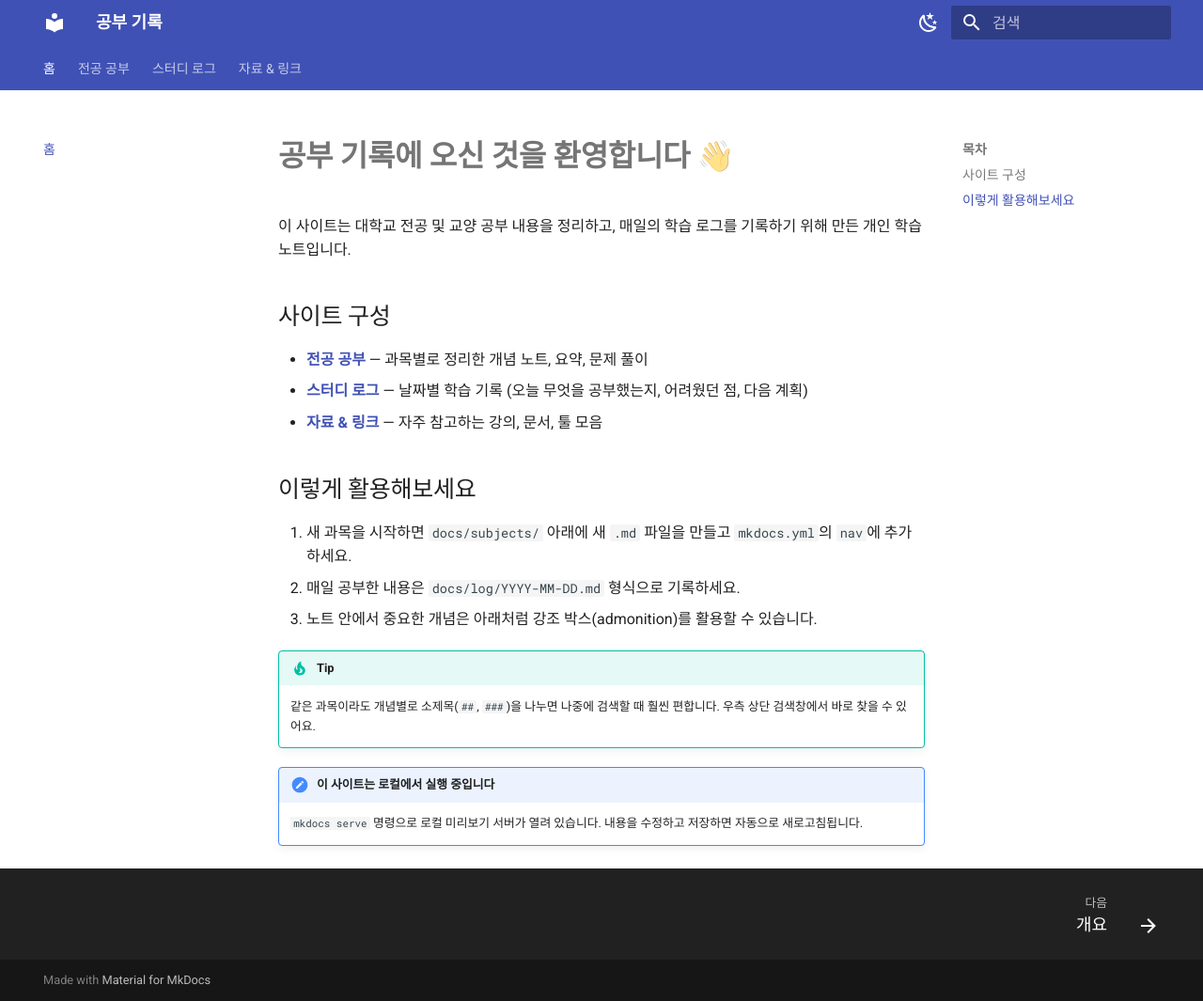
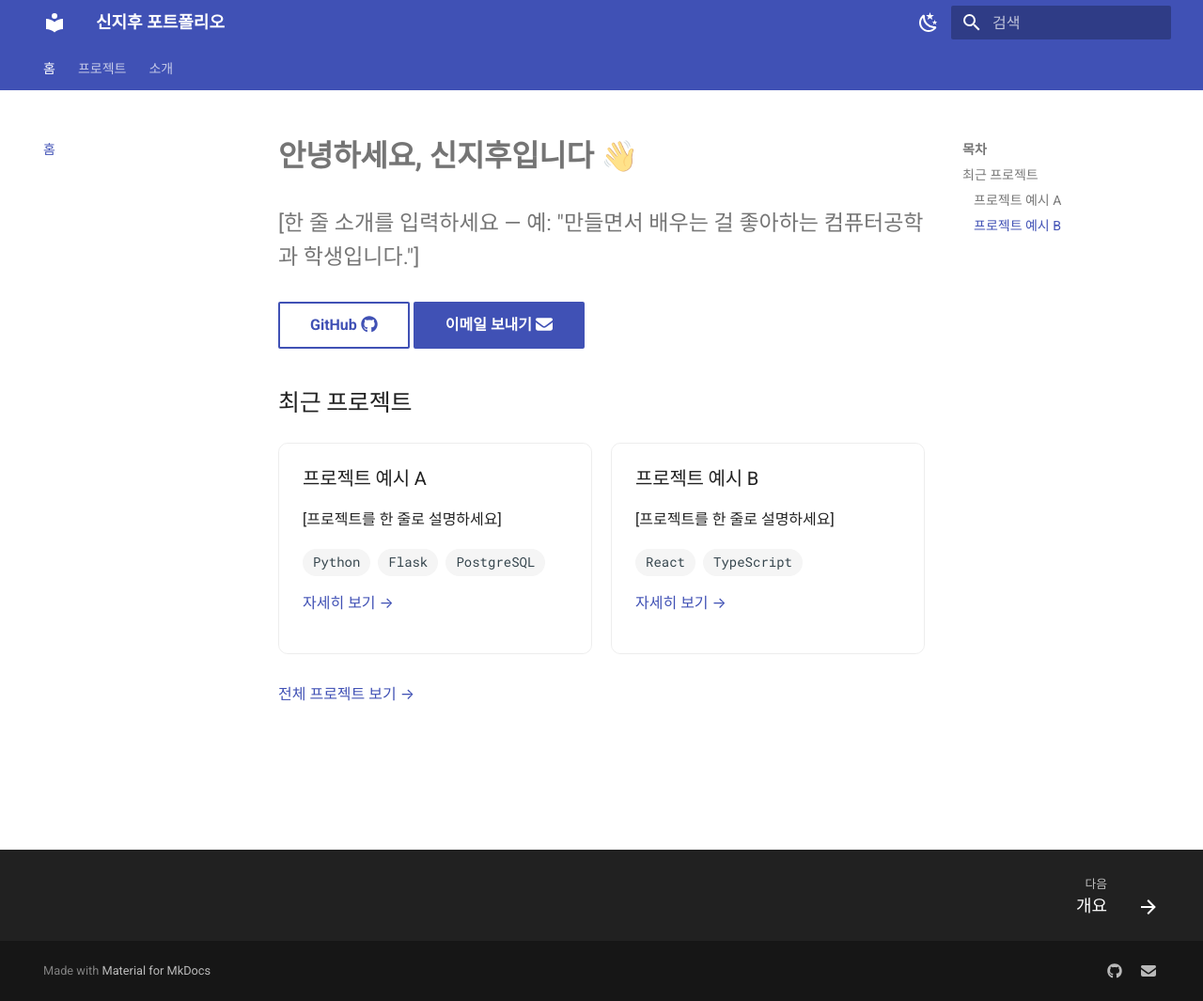
Before and after one commit to jihu0629/JIHU_StudyNote, an MkDocs documentation site: the page built from docs/index.md, in a window 1280 px wide and 1065 px high. Shown: the whole window at 94% size. Built offline with MkDocs 1.6.1 and Material for MkDocs 9.7.7, drawn with Linux system fonts in a browser that asks for light colours.

Commit message:
Convert study-log site into a developer portfolio
Replace subjects/log/resources sections with home, projects, and
about pages. Add project card grid styling and GitHub/email footer
links. Personal specifics are left as bracketed placeholders for
the user to fill in.

Co-Authored-By: Claude Sonnet 5 <noreply@anthropic.com>

```diff
--- a/docs/index.md
+++ b/docs/index.md
@@ -1,21 +1,33 @@
-# 공부 기록에 오신 것을 환영합니다 👋
+# 안녕하세요, 신지후입니다 👋
 
-이 사이트는 대학교 전공 및 교양 공부 내용을 정리하고, 매일의 학습 로그를 기록하기 위해 만든 개인 학습 노트입니다.
+[한 줄 소개를 입력하세요 — 예: "만들면서 배우는 걸 좋아하는 컴퓨터공학과 학생입니다."]
+{: .hero-tagline }
 
-## 사이트 구성
+[GitHub :fontawesome-brands-github:](https://github.com/jihu0629){ .md-button }
+[이메일 보내기 :fontawesome-solid-envelope:](mailto:jihuclocl@gmail.com){ .md-button .md-button--primary }
 
-- **[전공 공부](subjects/index.md)** — 과목별로 정리한 개념 노트, 요약, 문제 풀이
-- **[스터디 로그](log/index.md)** — 날짜별 학습 기록 (오늘 무엇을 공부했는지, 어려웠던 점, 다음 계획)
-- **[자료 & 링크](resources.md)** — 자주 참고하는 강의, 문서, 툴 모음
+## 최근 프로젝트
 
-## 이렇게 활용해보세요
+<div class="project-grid" markdown="1">
 
-1. 새 과목을 시작하면 `docs/subjects/` 아래에 새 `.md` 파일을 만들고 `mkdocs.yml`의 `nav`에 추가하세요.
-2. 매일 공부한 내용은 `docs/log/YYYY-MM-DD.md` 형식으로 기록하세요.
-3. 노트 안에서 중요한 개념은 아래처럼 강조 박스(admonition)를 활용할 수 있습니다.
+<div class="project-card" markdown="1">
+### 프로젝트 예시 A
+[프로젝트를 한 줄로 설명하세요]
 
-!!! tip "Tip"
-    같은 과목이라도 개념별로 소제목(`##`, `###`)을 나누면 나중에 검색할 때 훨씬 편합니다. 우측 상단 검색창에서 바로 찾을 수 있어요.
+`Python` `Flask` `PostgreSQL`
 
-!!! note "이 사이트는 로컬에서 실행 중입니다"
-    `mkdocs serve` 명령으로 로컬 미리보기 서버가 열려 있습니다. 내용을 수정하고 저장하면 자동으로 새로고침됩니다.
+[자세히 보기 →](projects/project-a.md)
+</div>
+
+<div class="project-card" markdown="1">
+### 프로젝트 예시 B
+[프로젝트를 한 줄로 설명하세요]
+
+`React` `TypeScript`
+
+[자세히 보기 →](projects/project-b.md)
+</div>
+
+</div>
+
+[전체 프로젝트 보기 →](projects/index.md)
--- a/docs/stylesheets/extra.css
+++ b/docs/stylesheets/extra.css
@@ -5,3 +5,41 @@
 .md-typeset table:not([class]) {
   font-size: 0.85rem;
 }
+
+.hero-tagline {
+  font-size: 1.15rem;
+  color: var(--md-default-fg-color--light);
+  margin-top: -0.4rem;
+  margin-bottom: 1.4rem;
+}
+
+.project-grid {
+  display: grid;
+  grid-template-columns: repeat(auto-fit, minmax(220px, 1fr));
+  gap: 1rem;
+  margin: 1.25rem 0 1.5rem;
+}
+
+.project-card {
+  border: 1px solid var(--md-default-fg-color--lightest);
+  border-radius: 10px;
+  padding: 1.1rem 1.25rem 1.25rem;
+  transition: border-color 0.15s ease, transform 0.15s ease;
+}
+
+.project-card:hover {
+  border-color: var(--md-primary-fg-color);
+  transform: translateY(-2px);
+}
+
+.project-card h3 {
+  margin: 0 0 0.5rem;
+}
+
+.project-card code {
+  font-size: 0.7rem;
+  border-radius: 999px;
+  padding: 0.15rem 0.55rem;
+  margin: 0.15rem 0.2rem 0 0;
+  display: inline-block;
+}
--- a/mkdocs.yml
+++ b/mkdocs.yml
@@ -1,5 +1,5 @@
-site_name: 공부 기록
-site_description: 대학생 공부 기록 노트
+site_name: 신지후 포트폴리오
+site_description: 신지후의 개발 포트폴리오
 site_author: Jihoo
 
 theme:
@@ -75,10 +75,15 @@ extra_javascript:
 
 nav:
   - 홈: index.md
-  - 전공 공부:
-      - 개요: subjects/index.md
-      - 예시 - 자료구조: subjects/data-structures.md
-  - 스터디 로그:
-      - 개요: log/index.md
-      - 2026-09-04: log/2026-09-04.md
-  - 자료 & 링크: resources.md
+  - 프로젝트:
+      - 개요: projects/index.md
+      - 프로젝트 예시 A: projects/project-a.md
+      - 프로젝트 예시 B: projects/project-b.md
+  - 소개: about.md
+
+extra:
+  social:
+    - icon: fontawesome/brands/github
+      link: https://github.com/jihu0629
+    - icon: fontawesome/solid/envelope
+      link: mailto:jihuclocl@gmail.com
```
Also changed, not shown: README.md (+2 -2 lines), docs/about.md (added, +23 -0 lines), docs/log/2026-09-04.md (deleted, +0 -15 lines), docs/log/index.md (deleted, +0 -28 lines), docs/projects/index.md (added, +26 -0 lines), docs/projects/project-a.md (added, +24 -0 lines), docs/projects/project-b.md (added, +24 -0 lines), docs/resources.md (deleted, +0 -21 lines), docs/subjects/data-structures.md (deleted, +0 -55 lines), docs/subjects/index.md (deleted, +0 -23 lines).
